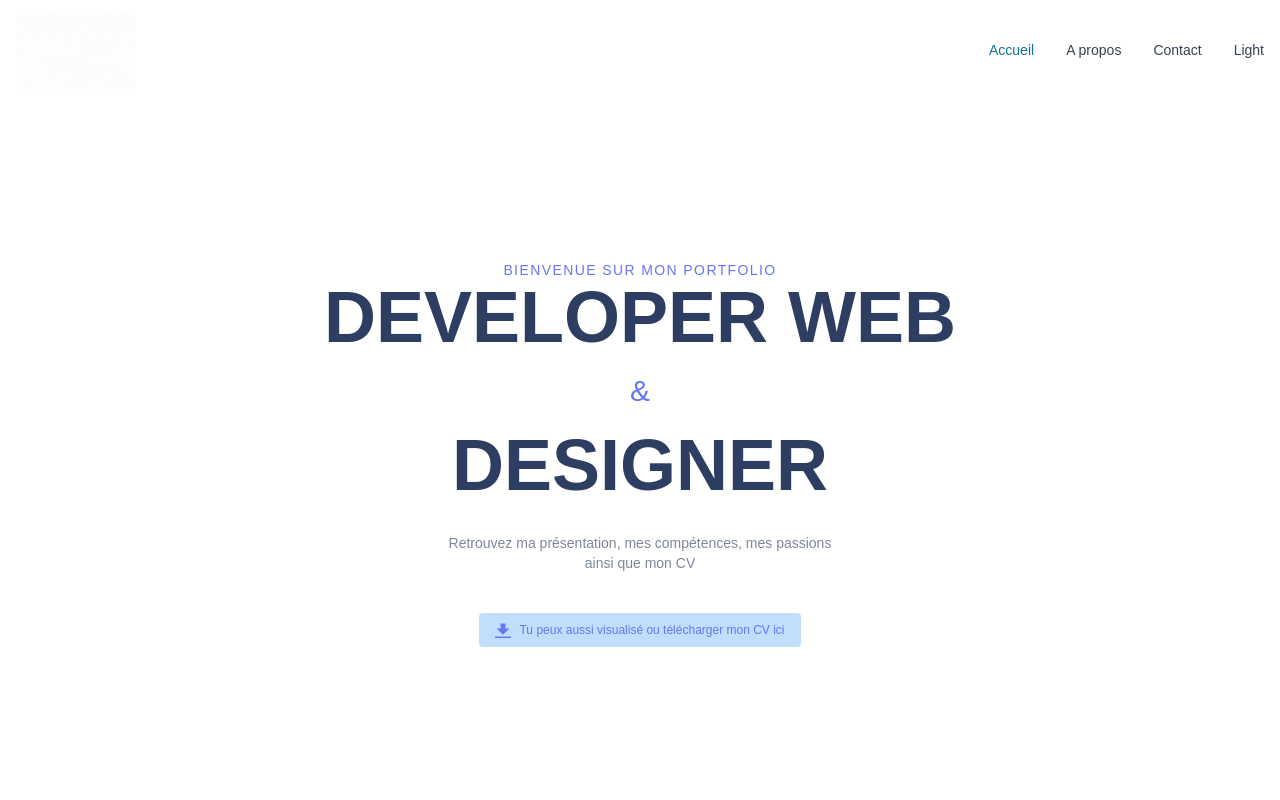
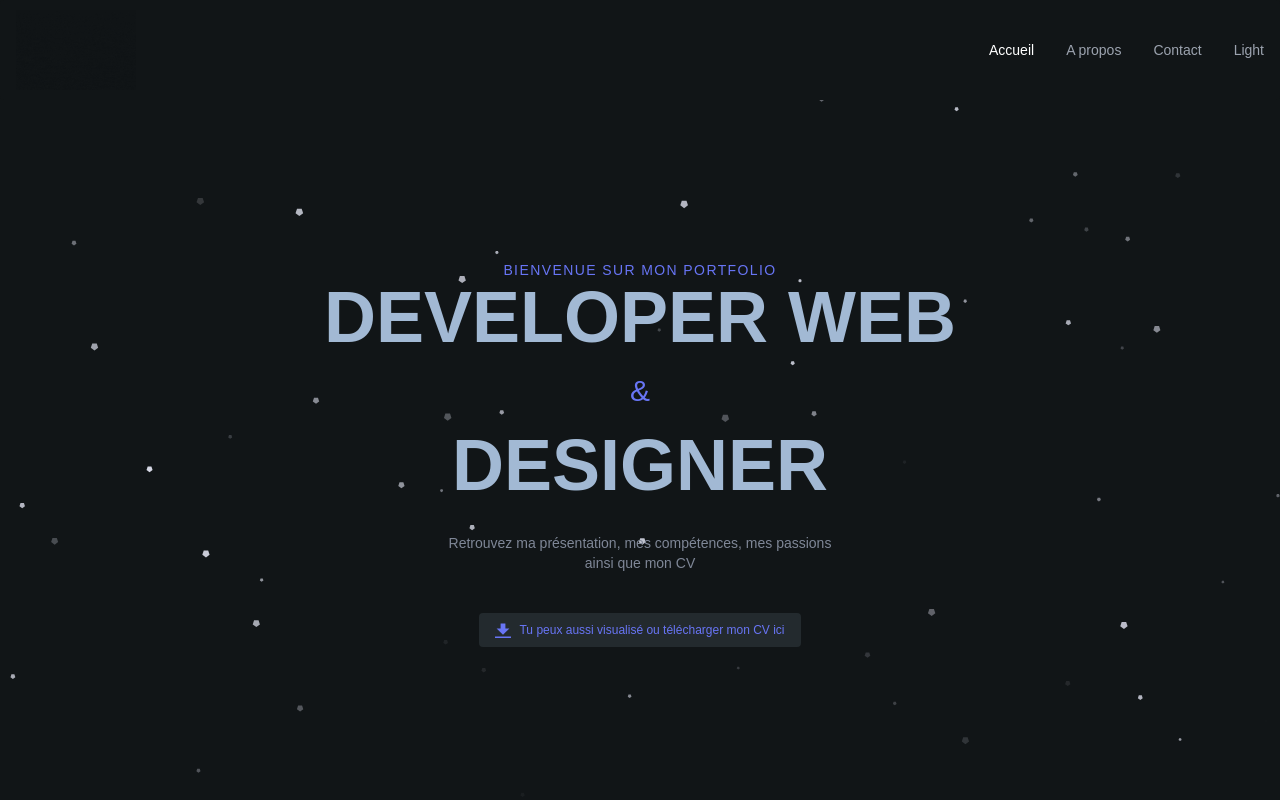
Before and after one commit to SofianeDmt/Portfolio, a Next.js app: page / in a window 1280 px wide. Shown: the top 800 px of the page. Built offline with nearby package versions, Linux system fonts and the light colour scheme; a web font is replaced by a local one.

Commit message:
refactor(front): * refactor code and style for best dark mode and add a ts particles component

```diff
--- a/components/about/About.tsx
+++ b/components/about/About.tsx
@@ -11,7 +11,7 @@ export default function About() {
   }, [img]);
 
   return (
-    <section className="bg-white dark:bg-gray-900">
+    <section className="bg-white dark:bg-back">
       <div className="grid max-w-screen-xl px-4 py-8 mx-auto lg:gap-8 xl:gap-0 lg:py-16 lg:grid-cols-12">
         <div className="mr-auto place-self-center lg:col-span-7">
           <div className="flex flex-col text-center w-full">
--- a/components/about/Interest.tsx
+++ b/components/about/Interest.tsx
@@ -10,13 +10,13 @@ export default function Interest() {
         <h2 className="text-xs text-indigo-500 tracking-widest font-medium title-font">
           MES INTÊRETS
         </h2>
-        <h1 className="sm:text-3xl text-2xl font-medium title-font text-gray-900">
+        <h1 className="sm:text-3xl text-2xl font-bold title-font text-gray-900 dark:text-white">
           Ce qui {"m'interesse"}
         </h1>
         <div className="flex mt-6 mb-6 justify-center">
           <div className="w-16 h-1 rounded-full bg-indigo-500 inline-flex"></div>
         </div>
-        <p>
+        <p className="dark:text-[#7f8797]">
           Dans le monde du web il est important {"d'avoir"} de {"l'attrait"}{" "}
           pour beaucoup de choses pour pouvoir elargir ses compétences
         </p>
@@ -26,7 +26,9 @@ export default function Interest() {
           <div className="rounded-[10px] bg-white p-4 sm:p-6 flex flex-col justify-center items-center">
             <DesignSVG />
 
-            <h5 className="text-lg text-gray-300 mt-5">UI / UX</h5>
+            <h5 className="text-lg text-gray-300 mt-5 dark:text-black font-medium">
+              UI / UX
+            </h5>
             <div className="mt-4 flex flex-wrap gap-1"></div>
           </div>
         </article>
@@ -34,7 +36,9 @@ export default function Interest() {
           <div className="rounded-[10px] bg-white p-4 sm:p-6 flex flex-col justify-center items-center">
             <DevSVG />
 
-            <h5 className="text-lg text-gray-300 mt-5">Dev / Logic</h5>
+            <h5 className="text-lg text-gray-300 mt-5 dark:text-black font-medium">
+              Dev / Logic
+            </h5>
             <div className="mt-4 flex flex-wrap gap-1"></div>
           </div>
         </article>
@@ -42,7 +46,9 @@ export default function Interest() {
           <div className="rounded-[10px] bg-white p-4 sm:p-6 flex flex-col justify-center items-center">
             <CMSSVG />
 
-            <h5 className="text-lg text-gray-300 mt-5">CMS</h5>
+            <h5 className="text-lg text-gray-300 mt-5 dark:text-black font-medium">
+              CMS
+            </h5>
             <div className="mt-4 flex flex-wrap gap-1"></div>
           </div>
         </article>
@@ -50,7 +56,9 @@ export default function Interest() {
           <div className="rounded-[10px] bg-white p-4 sm:p-6 flex flex-col justify-center items-center">
             <BackendSVG />
 
-            <h5 className="text-lg text-gray-300 mt-5">Data / Server</h5>
+            <h5 className="text-lg text-gray-300 mt-5 dark:text-black font-medium">
+              Data / Server
+            </h5>
             <div className="mt-4 flex flex-wrap gap-1"></div>
           </div>
         </article>
--- a/components/about/Title.tsx
+++ b/components/about/Title.tsx
@@ -7,7 +7,7 @@ export default function Title() {
         <h4 className="text-[14px] text-indigo-500 tracking-widest font-medium uppercase">
           Bienvenue sur mon portfolio
         </h4>
-        <div className={styles.title}>
+        <div className={[styles.title, "dark:text-rockblue"].join(" ")}>
           <h2>
             Developer Web
             <br />
@@ -23,7 +23,7 @@ export default function Title() {
 
         <div className="mt-10">
           <a target="_blank" href="/upload/Sofiane_Demette_CV.pdf">
-            <button className="text-[12px] bg-blue-200 hover:scale-105 text-indigo-500 py-2 px-4 rounded inline-flex items-center">
+            <button className="text-[12px] bg-blue-200 hover:scale-105 dark:bg-[#232a2e] text-indigo-500 py-2 px-4 rounded inline-flex items-center">
               <svg
                 className="w-4 h-4 mr-2"
                 fill="currentColor"
--- a/components/clients/Clients.tsx
+++ b/components/clients/Clients.tsx
@@ -9,12 +9,12 @@ export default function Clients() {
             MES PARTENAIRES
           </h2>
         </div>
-        <h2 className="mb-8 lg:mb-16 text-3xl font-extrabold tracking-tight leading-tight text-center text-gray-900 dark:text-white md:text-4xl">
+        <h2 className="mb-8 lg:mb-16 text-xl font-bold tracking-tight leading-tight text-center text-gray-900 dark:text-white md:text-4xl">
           Ils {"m'ont"} fait confiance
         </h2>
         <div className="justify-around flex text-gray-500 dark:text-gray-400 mt-10 flex-col md:flex-row lg:flex-row">
           <a href="#" className="flex justify-center items-center mt-10">
-            <LogoAndromed className="h-9 hover:text-gray-900 dark:hover:text-white" />
+            <LogoAndromed className="h-9 bg-white rounded-sm" />
           </a>
         </div>
       </div>
--- a/components/contact/Contact.tsx
+++ b/components/contact/Contact.tsx
@@ -30,8 +30,9 @@ export default function Contact() {
           },
           body: JSON.stringify(data),
         }).then((res) => {});
+      } else if (!regex.test(email)) {
+        setError(true);
       }
-      setError(true);
     }
     if (email == "" || subject == "" || message == "") {
       setError(true);
@@ -67,7 +68,7 @@ export default function Contact() {
             </h2>
           </div>
           <div className="text-center mb-20">
-            <h1 className="sm:text-3xl text-2xl font-medium title-font text-gray-900 mb-4">
+            <h1 className="sm:text-3xl text-2xl font-bold dark:text-white title-font text-gray-900 mb-4">
               Vous pouvez me contactez via
             </h1>
             <div className="flex mt-6 justify-center">
@@ -83,7 +84,7 @@ export default function Contact() {
                 <TwitterSVG />
               </a>
               <div className="flex-grow">
-                <h2 className="text-gray-900 text-lg title-font font-medium mb-3">
+                <h2 className="text-gray-900 text-lg title-font font-medium mb-3 dark:text-white">
                   Twitter
                 </h2>
                 <p className="leading-relaxed text-base">
@@ -101,7 +102,7 @@ export default function Contact() {
                 <LinkedinSVG height="40px" />
               </a>
               <div className="flex-grow">
-                <h2 className="text-gray-900 text-lg title-font font-medium mb-3">
+                <h2 className="text-gray-900 text-lg title-font font-medium mb-3 dark:text-white">
                   Linkedin
                 </h2>
                 <p className="leading-relaxed text-base">
@@ -119,7 +120,7 @@ export default function Contact() {
                 <MailSVG height="40px" />
               </a>
               <div className="flex-grow">
-                <h2 className="text-gray-900 text-lg title-font font-medium mb-3">
+                <h2 className="text-gray-900 text-lg title-font font-medium mb-3 dark:text-white">
                   Mail
                 </h2>
                 <p className="leading-relaxed text-base">
--- a/components/footer/Footer.tsx
+++ b/components/footer/Footer.tsx
@@ -3,7 +3,10 @@ export default function Footer_section() {
     <footer className="bg-white rounded-lg shadow sm:flex sm:items-center sm:justify-between p-4 sm:p-6 xl:p-8 dark:bg-gray-800">
       <p className="mb-4 text-sm text-center text-gray-500 dark:text-gray-400 sm:mb-0">
         &copy; 2022{" "}
-        <a href="https://flowbite.com/" className="hover:underline">
+        <a
+          href="https://www.linkedin.com/in/sofianedmt/"
+          className="hover:underline"
+        >
           Sofiane Demette
         </a>
         . Tout droits réservé.
--- a/components/navbar/Navbar.tsx
+++ b/components/navbar/Navbar.tsx
@@ -1,63 +1,61 @@
 import { Navbar } from "flowbite-react";
-import {useEffect, useState} from "react";
+import { useEffect, useState } from "react";
 
 export default function Navbar_Project() {
-    const [DarkMode, setDarkMode] = useState<Boolean>(true);
+  const [DarkMode, setDarkMode] = useState<Boolean>(false);
 
   useEffect(() => {
     const Dark = document.getElementById("HTML");
-        let theme = localStorage.getItem('theme');
-        if (theme === 'light') {
-            Dark!.classList.remove('dark');
+    let theme = localStorage.getItem("theme");
+    if (theme === "light") {
+      Dark!.classList.remove("dark");
       setDarkMode(false);
+    } else {
+      Dark!.classList.add("dark");
+      setDarkMode(true);
     }
   }, []);
 
   function HandleDarkMode() {
     const Dark = document.getElementById("HTML");
-        if (Dark!.className == 'dark') {
-            Dark!.classList.remove('dark');
+    if (Dark!.className == "dark") {
+      Dark!.classList.remove("dark");
       setDarkMode(false);
-            localStorage.setItem('theme', 'light');
+      localStorage.setItem("theme", "light");
     } else {
-            Dark!.classList.add('dark');
+      Dark!.classList.add("dark");
       setDarkMode(true);
-            localStorage.setItem('theme', 'dark');
+      localStorage.setItem("theme", "dark");
     }
   }
 
+  let logo = DarkMode ? "/images/logodark.gif" : "/images/logo.gif";
+
   return (
-        <Navbar
-            fluid={true}
-            rounded={true}
-        >
+    <div className="dark:bg-back">
+      <Navbar fluid={true} rounded={true} className="dark:bg-[#111517]">
         <Navbar.Brand href="/">
-                <img id="logo"
-                    src="/images/logo.gif"
+          <img
+            id="logo"
+            src={logo}
             className="mr-3 relative h-20"
             alt="Logo Sofiane Dmt"
           />
         </Navbar.Brand>
-            <Navbar.Toggle />
-            <Navbar.Collapse className="text-center text-sm lg:text-md">
-                <Navbar.Link
-                    href="/"
-                    active={true}
-                >
+        <Navbar.Toggle className="dark:bg-back" />
+        <Navbar.Collapse className="text-center text-sm lg:text-md dark:text-tide dark:bg-back">
+          <Navbar.Link href="/" active={true}>
             Accueil
           </Navbar.Link>
-                <Navbar.Link href="#INFO">
-                    A propos
-                </Navbar.Link>
-                <Navbar.Link href="#Contact">
-                    Contact
-                </Navbar.Link>
+          <Navbar.Link href="#INFO">A propos</Navbar.Link>
+          <Navbar.Link href="#Contact">Contact</Navbar.Link>
           <Navbar.Link>
-                    <button onClick={()=> HandleDarkMode()}>
-                        {DarkMode ? "Light" : "Dark" }
+            <button onClick={() => HandleDarkMode()}>
+              {DarkMode ? "Light" : "Dark"}
             </button>
           </Navbar.Link>
         </Navbar.Collapse>
       </Navbar>
-    )
+    </div>
+  );
 }
--- a/components/skills/Skills.tsx
+++ b/components/skills/Skills.tsx
@@ -16,7 +16,11 @@ import MongoDB from "@/images/mongodb.svg";
 import Presta from "@/images/prestashop.svg";
 import Stars1 from "@/images/stars.svg";
 import Stars0 from "@/images/start_hidden.svg";
+import { useState } from "react";
+import styles from "@/styles/Skills.module.css";
 export default function Skills() {
+  const [openSkills, setOpenSkills] = useState(false);
+
   return (
     <section className="text-gray-600 body-font">
       <div className="container px-5 py-24 mx-auto">
@@ -24,7 +28,7 @@ export default function Skills() {
           <h2 className="text-xs text-indigo-500 tracking-widest font-medium title-font mb-1">
             MES COMPÉTENCES
           </h2>
-          <h2 className="sm:text-3xl text-2xl font-medium title-font text-gray-900">
+          <h2 className="sm:text-3xl text-2xl font-bold title-font text-gray-900 dark:text-white">
             Touche a tout
           </h2>
           <div className="flex mt-6 mb-6 justify-center">
@@ -70,6 +74,10 @@ export default function Skills() {
             Stars={Stars0}
           />
           <Skills_card Title="SCSS" Logo={SCSS} size="130px" Stars={Stars1} />
+        </div>
+
+        {openSkills ? (
+          <div className={styles.openskills}>
             <Skills_card
               Title="TailwindCSS"
               Logo={TailwindCSS}
@@ -95,7 +103,12 @@ export default function Skills() {
               size="130px"
               Stars={Stars0}
             />
-          <Skills_card Title="MySQL" Logo={MySQL} size="130px" Stars={Stars1} />
+            <Skills_card
+              Title="MySQL"
+              Logo={MySQL}
+              size="130px"
+              Stars={Stars1}
+            />
             <Skills_card
               Title="MongoDB"
               Logo={MongoDB}
@@ -103,6 +116,17 @@ export default function Skills() {
               Stars={Stars0}
             />
           </div>
+        ) : null}
+      </div>
+      <div className="flex items-center justify-center">
+        <button
+          onClick={() => setOpenSkills(!openSkills)}
+          className=" text-sm bg-blue-200 hover:scale-105 dark:bg-[#232a2e] text-indigo-500 py-2 px-4 rounded inline-flex items-center"
+        >
+          {!openSkills
+            ? "Voir toutes mes compétences"
+            : "Fermer la listes des compétences"}
+        </button>
       </div>
     </section>
   );
--- /dev/null
+++ b/components/tsparticles/TSparticles.tsx
@@ -0,0 +1,144 @@
+import { useCallback } from "react";
+import type { Container, Engine } from "tsparticles-engine";
+import Particles from "react-particles";
+import { loadFull } from "tsparticles";
+
+export const MytsParticles = () => {
+  const particlesInit = useCallback(async (engine: Engine) => {
+    console.log(engine);
+
+    // you can initialize the tsParticles instance (engine) here, adding custom shapes or presets
+    // this loads the tsparticles package bundle, it's the easiest method for getting everything ready
+    // starting from v2 you can add only the features you need reducing the bundle size
+    await loadFull(engine);
+  }, []);
+  const particlesLoaded = useCallback(
+    async (container: Container | undefined) => {
+      await console.log(container);
+    },
+    []
+  );
+  return (
+    <Particles
+      id="tsparticles"
+      init={particlesInit}
+      loaded={particlesLoaded}
+      options={{
+        fullScreen: {
+          enable: false,
+          zIndex: -10,
+        },
+        particles: {
+          number: {
+            value: 71,
+            density: {
+              enable: false,
+              value_area: 800,
+            },
+          },
+          color: {
+            value: "#d6d8e5",
+          },
+          shape: {
+            type: "polygon",
+            stroke: {
+              width: 0,
+              color: "#000000",
+            },
+            polygon: {
+              nb_sides: 5,
+            },
+            image: {
+              src: "img/github.svg",
+              width: 100,
+              height: 100,
+            },
+          },
+          opacity: {
+            value: 1,
+            random: true,
+            anim: {
+              enable: true,
+              speed: 1,
+              opacity_min: 0,
+              sync: false,
+            },
+          },
+          size: {
+            value: 3,
+            random: true,
+            anim: {
+              enable: false,
+              speed: 4,
+              size_min: 0.3,
+              sync: false,
+            },
+          },
+          line_linked: {
+            enable: false,
+            distance: 150,
+            color: "#ffffff",
+            opacity: 0.4,
+            width: 1,
+          },
+          move: {
+            enable: true,
+            speed: 1,
+            direction: "none",
+            random: true,
+            straight: false,
+            out_mode: "out",
+            bounce: false,
+            attract: {
+              enable: false,
+              rotateX: 600,
+              rotateY: 600,
+            },
+          },
+        },
+        interactivity: {
+          detect_on: "window",
+          events: {
+            onhover: {
+              enable: true,
+              mode: "bubble",
+            },
+            onclick: {
+              enable: false,
+              mode: "repulse",
+            },
+            resize: true,
+          },
+          modes: {
+            grab: {
+              distance: 400,
+              line_linked: {
+                opacity: 1,
+              },
+            },
+            bubble: {
+              distance: 250,
+              size: 0,
+              duration: 2,
+              opacity: 0,
+              speed: 3,
+            },
+            repulse: {
+              distance: 400,
+              duration: 0.4,
+            },
+            push: {
+              particles_nb: 4,
+            },
+            remove: {
+              particles_nb: 2,
+            },
+          },
+        },
+        retina_detect: true,
+      }}
+    />
+  );
+};
+
+export default MytsParticles;
--- a/pages/index.tsx
+++ b/pages/index.tsx
@@ -9,6 +9,7 @@ import Title from "../components/about/Title";
 import Footer_section from "../components/footer/Footer";
 import Interest from "@/components/about/Interest";
 import { useEffect, useState } from "react";
+import MytsParticles from "@/components/tsparticles/TSparticles";
 
 export default function Home() {
   const [scroll, setScroll] = useState(false);
@@ -31,8 +32,13 @@ export default function Home() {
 
       <main>
         <Navbar_Project />
-        <Title />
-        <Interest />
+        <div>
+          <MytsParticles />
+          <Title />
+        </div>
+        <section className="dark:bg-mirage py-10">
+          <Interest />
+        </section>
         <section id="INFO" className="mt-28">
           <About />
         </section>
```
Lines whose indentation alone changed are shown as unchanged.
